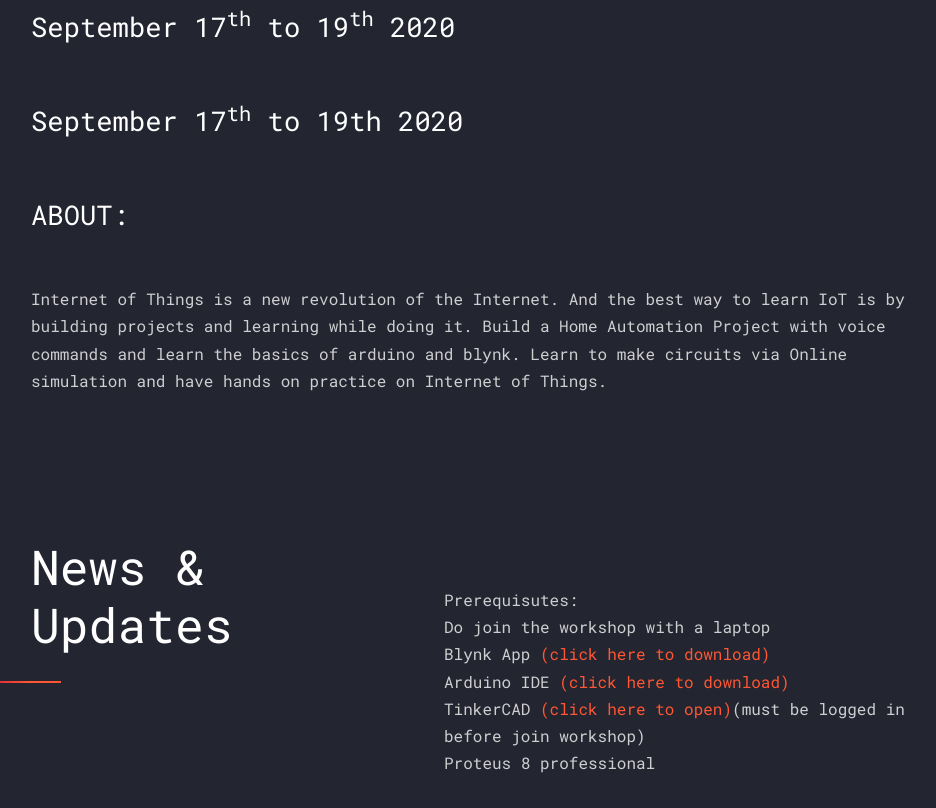
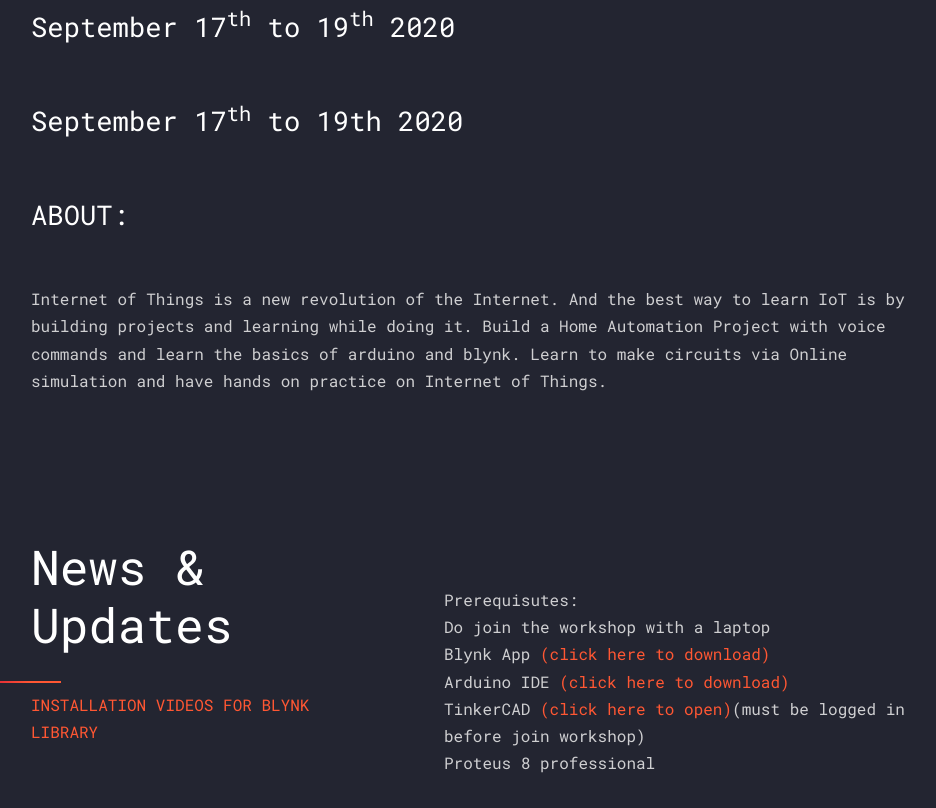
Before and after one commit to FroshTIET/workshop-iot, a plain HTML site: page index.html in a window 1280 px wide. Shown: the part 361-1169 px from the top of the page, without its empty margins (54-990 px from the left). Drawn offline with Linux system fonts and the light colour scheme.

Commit message:
Update index.html

```diff
--- a/index.html
+++ b/index.html
@@ -64,10 +64,11 @@
           <div class="col-lg-4">
             <div class="site-section-heading" data-aos="fade-up">
               <h2>News & <br>Updates</h2>
+              <a href="https://drive.google.com/drive/folders/1CXBkc3vcl97P1uA63ErXrGY_FhQ4W2Oq?usp=sharing">INSTALLATION VIDEOS FOR BLYNK LIBRARY</a>
             </div>
           </div>
           <div class="col-lg-6 mt-5 pl-lg-5" data-aos="fade-up" data-aos-delay="100">
-            <p>Prerequisutes:<br>Do join the workshop with a laptop <br>Blynk App <a href="https://play.google.com/store/apps/details?id=cc.blynk&hl=en_US" target="-blank">(click here to download)</a> <br>Arduino IDE<a href="https://www.microsoft.com/en-in/p/arduino-ide/9nblggh4rsd8?ocid=badge&rtc=1&activetab=pivot:overviewtab " target="_blank"> (click here to download)</a><br> TinkerCAD  <a href="https://www.tinkercad.com/" target="_blank"> (click here to open)</a>(must be logged in before join   workshop) <br> Proteus 8 professional</p>
+            <p>Prerequisutes:<br>Do join the workshop with a laptop <br>Blynk App <a href="https://play.google.com/store/apps/details?id=cc.blynk&hl=en_US" target="-blank">(click here to download)</a> <br>Arduino IDE<a href="https://www.microsoft.com/en-in/p/arduino-ide/9nblggh4rsd8?ocid=badge&rtc=1&activetab=pivot:overviewtab " target="_blank"> (click here to download)</a><br> TinkerCAD  <a href="https://www.tinkercad.com/" target="_blank"> (click here to open)</a>(must be logged in before join   workshop) <br> Proteus 8 professional <br></p>
           </div>
         </div>
 
```
